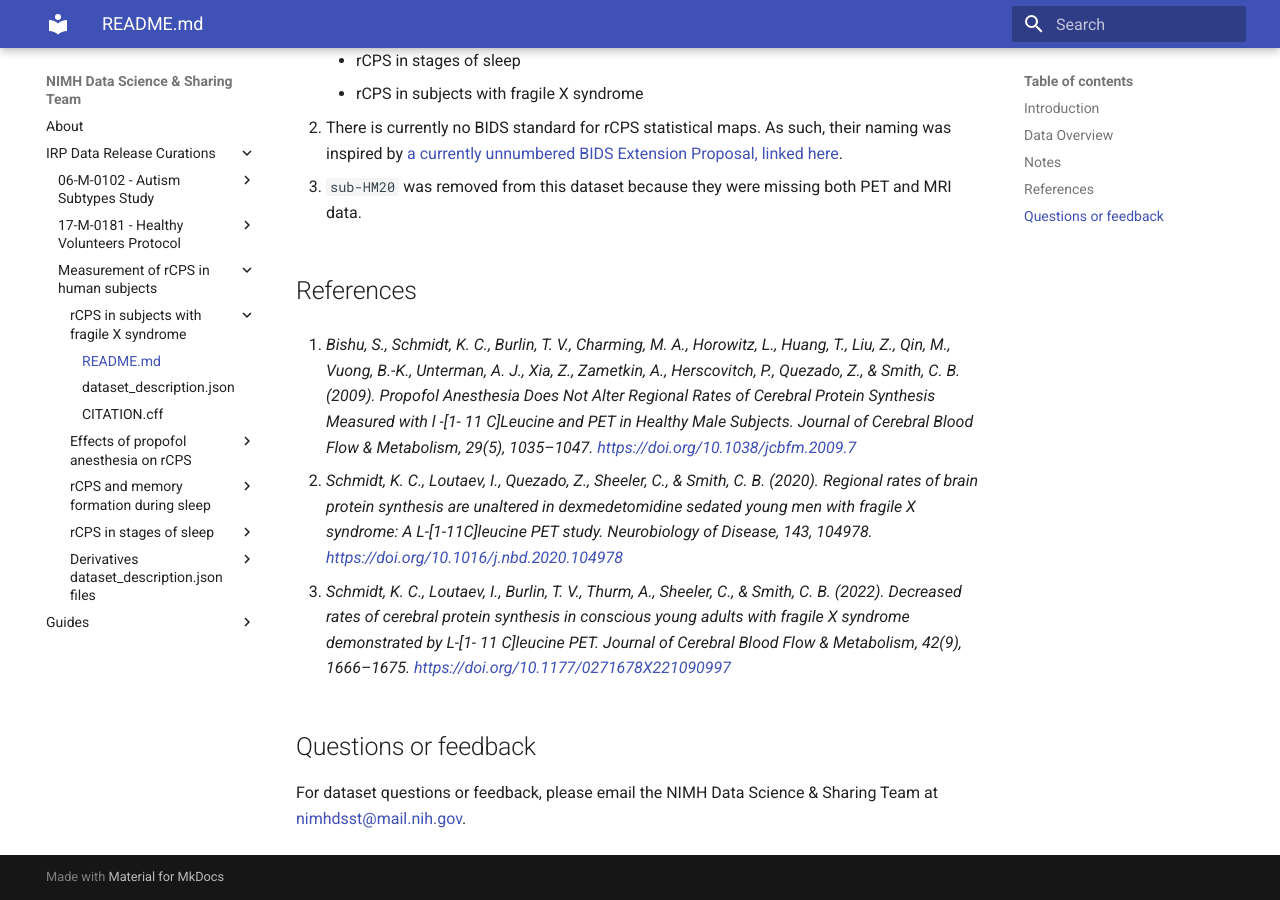
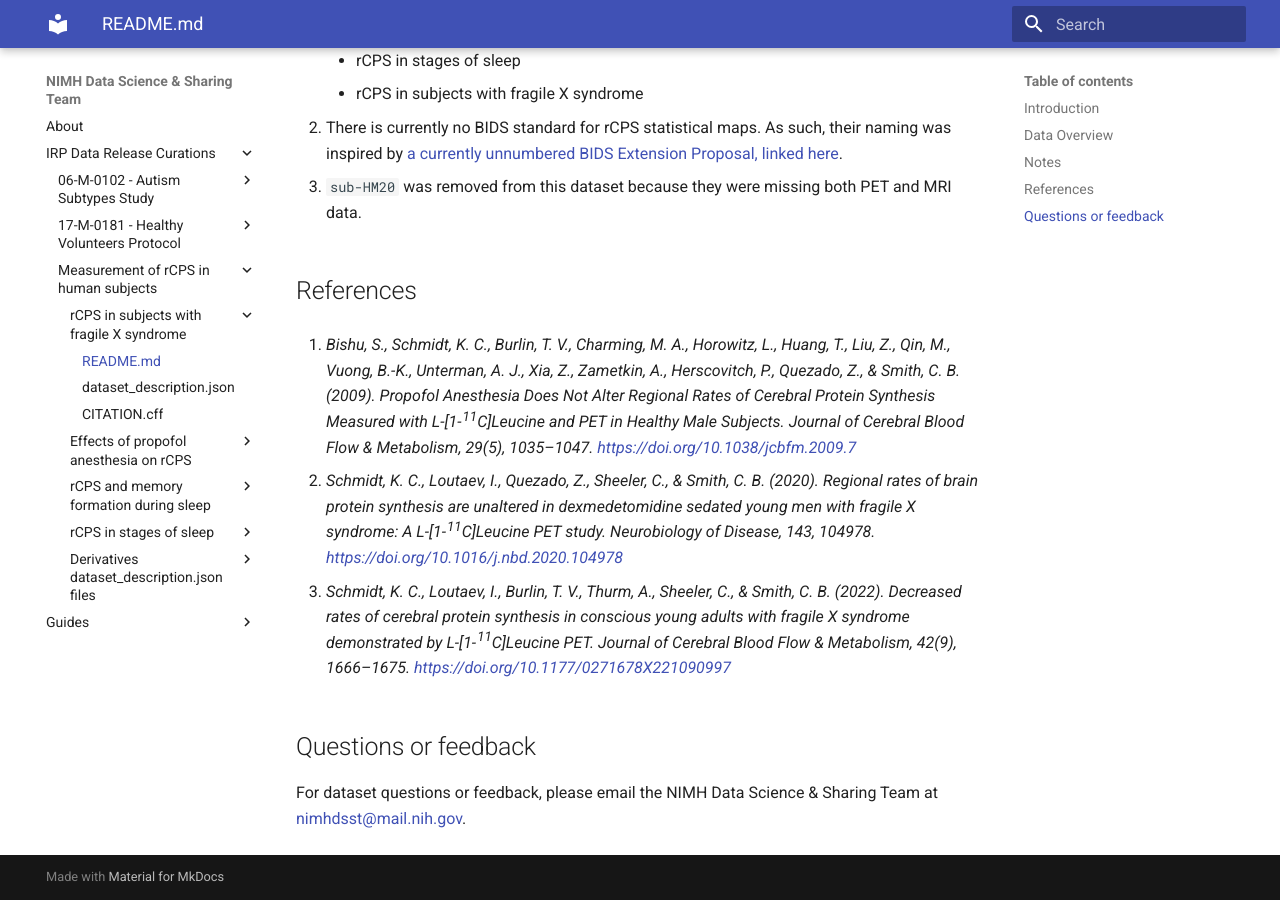
Before and after one commit to nimh-dsst/dsst-rtd, an MkDocs documentation site: the page built from docs/curations/c11-leucine/fragile_x/README.md, in a window 1280 px wide and 900 px high, scrolled down 1715 px. Built offline with MkDocs 1.6.1 and Material for MkDocs 9.7.7, drawn with Linux system fonts in a browser that asks for light colours; some of the changed text lies outside the part shown.

Commit message:
Update C11 READMEs more
Satisfy Adam's need for superscripts. :-)

```diff
--- a/docs/curations/c11-leucine/fragile_x/README.md
+++ b/docs/curations/c11-leucine/fragile_x/README.md
@@ -4,7 +4,7 @@
 
 In this dataset all subjects (n=28) are males between the ages of 18 and 24 years (M=21.3, SD=1.9) and free of psychotropic medication. There are 16 healthy control subjects and 12 subjects with fragile X syndrome. See the `participants.tsv` file at the root of the dataset for full participant information. See [the references below](#references) for more information about this dataset.
 
-Included in this dataset are L-[1-11C]leucine 4D Positron Emission Tomography (PET) images, co-registered defaced 3D anatomical Magnetic Resonanace Imaging (MRI) T1-weighted images, blood sampling data, FreeSurfer derivative files, and FreeSurfer "fsaverage" group-averaged rCPS left and right hemisphere surface statistical maps. All data were collected on the NIH campus in Bethesda, Maryland, USA. For descriptions of data acquisition and processing methods, please see the methods sections of the published papers listed in the `dataset_description.json` file.
+Included in this dataset are L-[1-<sup>11</sup>C]Leucine 4D Positron Emission Tomography (PET) images, co-registered defaced 3D anatomical Magnetic Resonanace Imaging (MRI) T1-weighted images, blood sampling data, FreeSurfer derivative files, and FreeSurfer "fsaverage" group-averaged rCPS left and right hemisphere surface statistical maps. All data were collected on the NIH campus in Bethesda, Maryland, USA. For descriptions of data acquisition and processing methods, please see the methods sections of the published papers listed in the `dataset_description.json` file.
 
 ## Data Overview
 
@@ -43,11 +43,11 @@ The derivatives dataset is composed of:
 
 ## References
 
-1. *Bishu, S., Schmidt, K. C., Burlin, T. V., Charming, M. A., Horowitz, L., Huang, T., Liu, Z., Qin, M., Vuong, B.-K., Unterman, A. J., Xia, Z., Zametkin, A., Herscovitch, P., Quezado, Z., & Smith, C. B. (2009). Propofol Anesthesia Does Not Alter Regional Rates of Cerebral Protein Synthesis Measured with l -[1- 11 C]Leucine and PET in Healthy Male Subjects. Journal of Cerebral Blood Flow & Metabolism, 29(5), 1035–1047. [https://doi.org/10.1038/jcbfm.2009.7](https://doi.org/10.1038/jcbfm.2009.7)*
+1. *Bishu, S., Schmidt, K. C., Burlin, T. V., Charming, M. A., Horowitz, L., Huang, T., Liu, Z., Qin, M., Vuong, B.-K., Unterman, A. J., Xia, Z., Zametkin, A., Herscovitch, P., Quezado, Z., & Smith, C. B. (2009). Propofol Anesthesia Does Not Alter Regional Rates of Cerebral Protein Synthesis Measured with L-[1-<sup>11</sup>C]Leucine and PET in Healthy Male Subjects. Journal of Cerebral Blood Flow & Metabolism, 29(5), 1035–1047. [https://doi.org/10.1038/jcbfm.2009.7](https://doi.org/10.1038/jcbfm.2009.7)*
 
-2. *Schmidt, K. C., Loutaev, I., Quezado, Z., Sheeler, C., & Smith, C. B. (2020). Regional rates of brain protein synthesis are unaltered in dexmedetomidine sedated young men with fragile X syndrome: A L-[1-11C]leucine PET study. Neurobiology of Disease, 143, 104978. [https://doi.org/10.1016/j.nbd.2020.104978](https://doi.org/10.1016/j.nbd.2020.104978)*
+2. *Schmidt, K. C., Loutaev, I., Quezado, Z., Sheeler, C., & Smith, C. B. (2020). Regional rates of brain protein synthesis are unaltered in dexmedetomidine sedated young men with fragile X syndrome: A L-[1-<sup>11</sup>C]Leucine PET study. Neurobiology of Disease, 143, 104978. [https://doi.org/10.1016/j.nbd.2020.104978](https://doi.org/10.1016/j.nbd.2020.104978)*
 
-3. *Schmidt, K. C., Loutaev, I., Burlin, T. V., Thurm, A., Sheeler, C., & Smith, C. B. (2022). Decreased rates of cerebral protein synthesis in conscious young adults with fragile X syndrome demonstrated by L-[1- 11 C]leucine PET. Journal of Cerebral Blood Flow & Metabolism, 42(9), 1666–1675. [https://doi.org/10.1177/0271678X221090997](https://doi.org/10.1177/0271678X221090997)*
+3. *Schmidt, K. C., Loutaev, I., Burlin, T. V., Thurm, A., Sheeler, C., & Smith, C. B. (2022). Decreased rates of cerebral protein synthesis in conscious young adults with fragile X syndrome demonstrated by L-[1-<sup>11</sup>C]Leucine PET. Journal of Cerebral Blood Flow & Metabolism, 42(9), 1666–1675. [https://doi.org/10.1177/0271678X221090997](https://doi.org/10.1177/0271678X221090997)*
 
 ## Questions or feedback
 
```
Also changed, not shown: docs/curations/c11-leucine/propofol_anesthesia/README.md (+2 -2 lines), docs/curations/c11-leucine/sleep_memory/README.md (+1 -1 lines), docs/curations/c11-leucine/sleep_stages/README.md (+3 -3 lines), 1 other file.
